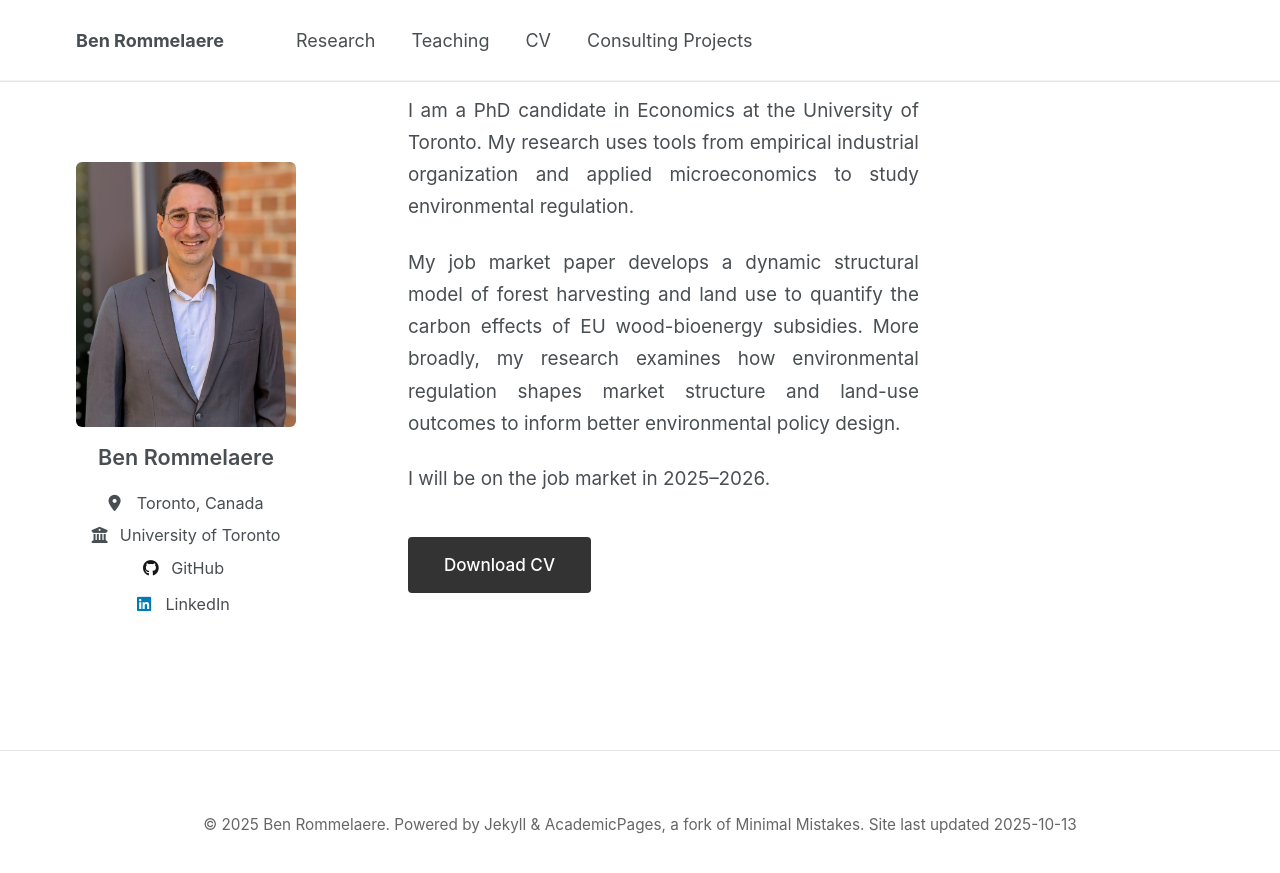
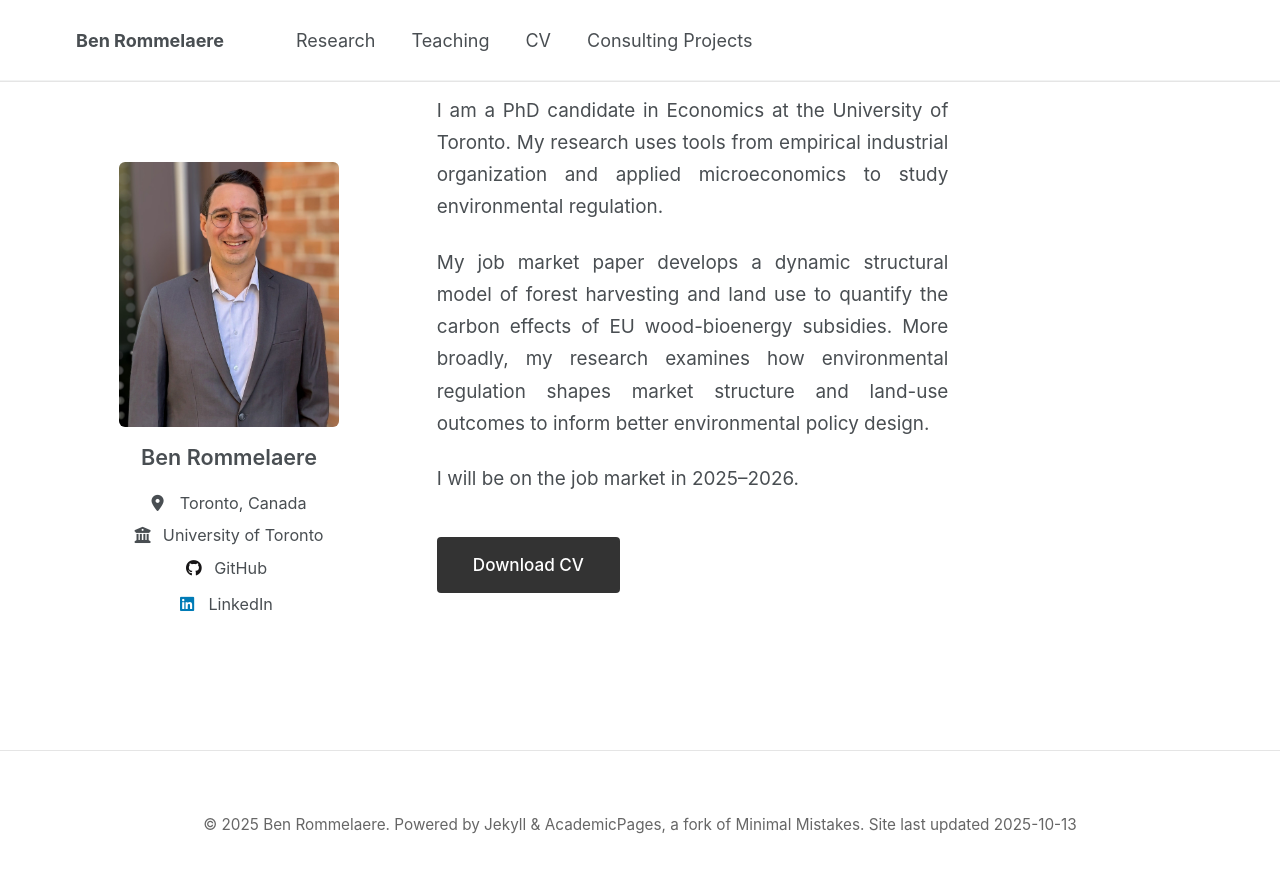
Before and after one commit to brommelaere/brommelaere.github.io, a Jekyll site: the page built from _pages/about.md, in a window 1280 px wide. Shown: the top 873 px of the page. Built offline with Jekyll 4.4.1, drawn with Linux system fonts in a browser that asks for light colours.

Commit message:
Update _custom.scss

```diff
--- a/_sass/_custom.scss
+++ b/_sass/_custom.scss
@@ -210,3 +210,39 @@
     text-align: left !important;
   }
 }
+
+/* Make footer stick to bottom when content is short (no scroll on fullscreen) */
+html, body { height: 100%; }
+body { display: flex; flex-direction: column; min-height: 100vh; }
+.masthead { flex: 0 0 auto; }
+#main { flex: 1 0 auto; }                 /* content stretches to fill */
+.page__footer { flex: 0 0 auto; margin-top: 0 !important; }
+
+/* Tighten sidebar spacing and remove stray bottom whitespace */
+.sidebar { margin-bottom: 0 !important; padding-bottom: 0 !important; }
+.author__urls-wrapper { margin-bottom: 0 !important; padding-bottom: 0 !important; }
+.author__urls { margin-bottom: 0 !important; }
+.author__urls li:last-child { margin-bottom: 0 !important; }
+.page__content > *:last-child { margin-bottom: 0 !important; }
+
+/* Keep two columns and let the article take the remaining width */
+#main { display: flex !important; gap: 2rem !important; align-items: flex-start !important; }
+.sidebar { flex: 0 0 auto !important; }   /* fixed-ish left column */
+article.page { flex: 1 1 0 !important; }  /* fluid right column */
+
+/* Desktop: leave name/location/socials under the image (DOM order already correct) */
+.author__content, .author__urls-wrapper { display: block; }
+
+/* Small screens: show only the image on the left; move all text to the right column */
+@media (max-width: 900px) {
+  .sidebar .author__content,
+  .sidebar .author__urls-wrapper {
+    display: none !important;             /* hide name/location/socials under image */
+  }
+  .sidebar { width: auto !important; max-width: none !important; }
+  .author__avatar img { max-width: 120px !important; width: 120px !important; height: auto !important; }
+  #main { gap: 1rem !important; }         /* tighter gap on small screens */
+}
+
+/* Optional: remove the “Follow” toggle button to avoid any leftover spacing */
+.author__urls-wrapper .btn { display: none !important; }
```
